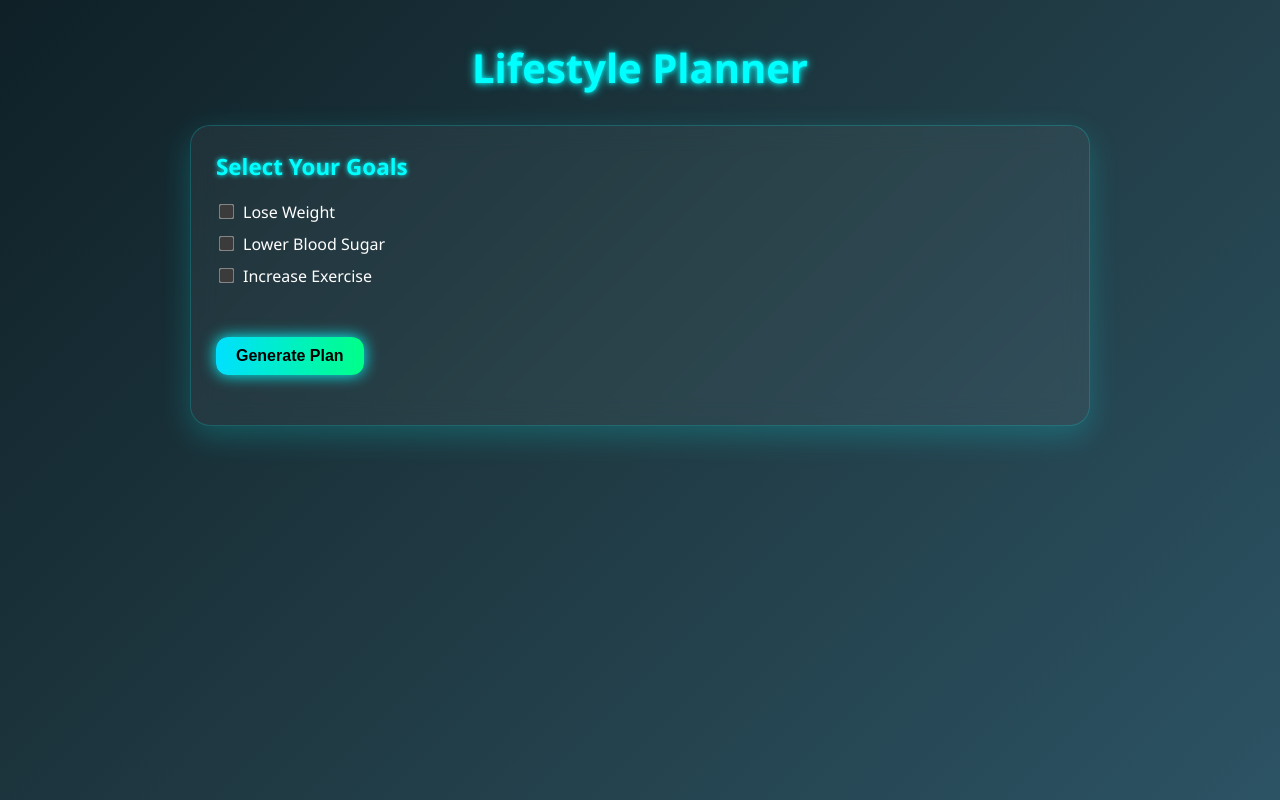
After one commit to Neelesh425/diabeties_prediction_new_apk, a Flask app: page /lifestyle in a window 1280 px wide. The commit adds this page. Run offline with Flask 3, Linux system fonts and the light colour scheme; parts of the project's set-up code (start-up, migrations or seed data) failed here and were passed over.

Commit message:
Inisialized and added Lifestyle planner

```diff
--- a/app.py
+++ b/app.py
@@ -109,6 +109,10 @@ def model_stats():
 def model_meta():
     return jsonify(meta)
 
+@app.route('/lifestyle')
+def lifestyle():
+    return render_template('lifestyle.html')
+
 
 if __name__ == "__main__":
     app.run(debug=True)
--- a/templates/index.html
+++ b/templates/index.html
@@ -15,7 +15,7 @@
     <a class="logo" href="/">SweetForecast</a>
     <div class="nav-links">
       <a href="#predict">Predict</a>
-      <a href="#extras">Extras</a>
+      <a href="/lifestyle">Lifestyle</a>
       <a href="#about">About</a>
     </div>
   </nav>
--- /dev/null
+++ b/templates/lifestyle.html
@@ -0,0 +1,168 @@
+<!doctype html>
+<html lang="en">
+<head>
+  <meta charset="utf-8">
+  <meta name="viewport" content="width=device-width, initial-scale=1">
+  <title>Lifestyle Planner - SweetForecast</title>
+  <link href="{{ url_for('static', filename='css/styles.css') }}" rel="stylesheet">
+  <style>
+    body {
+      margin: 0;
+      font-family: 'Segoe UI', sans-serif;
+      background: linear-gradient(135deg, #0f2027, #203a43, #2c5364);
+      color: white;
+      min-height: 100vh;
+      display: flex;
+      flex-direction: column;
+      align-items: center;
+    }
+
+   h1 {
+  margin-top: 40px;
+  font-size: 2.5rem;
+  color: cyan; /* Solid core color */
+  text-shadow:
+    0 0 4px rgba(0, 255, 255, 0.8),  /* inner glow */
+    0 0 8px rgba(0, 255, 255, 0.6),  /* medium glow */
+    0 0 12px rgba(0, 255, 255, 0.4); /* outer glow */
+}
+
+
+    .planner-container {
+      max-width: 900px;
+      width: 90%;
+      margin: 30px auto;
+      padding: 25px;
+      background: rgba(255, 255, 255, 0.05);
+      border-radius: 20px;
+      backdrop-filter: blur(12px);
+      box-shadow: 0 10px 30px rgba(0, 255, 255, 0.2);
+      border: 1px solid rgba(0, 255, 255, 0.2);
+    }
+
+    .goal-card h2 {
+      margin-top: 0;
+      font-size: 1.4rem;
+      color: cyan;
+      text-shadow: 0 0 5px cyan;
+    }
+
+    label {
+      display: flex;
+      align-items: center;
+      margin-bottom: 10px;
+      font-size: 1rem;
+    }
+
+    input[type="checkbox"] {
+      margin-right: 10px;
+      accent-color: cyan;
+      transform: scale(1.2);
+    }
+
+    .btn {
+      background: linear-gradient(90deg, #00e0ff, #00ff88);
+      color: black;
+      padding: 10px 20px;
+      border: none;
+      border-radius: 12px;
+      cursor: pointer;
+      font-size: 1rem;
+      font-weight: bold;
+      box-shadow: 0 0 15px cyan;
+      transition: all 0.3s ease;
+    }
+
+    .btn:hover {
+      transform: translateY(-2px) scale(1.05);
+      box-shadow: 0 0 25px cyan;
+    }
+
+    .plan-section {
+      margin-top: 25px;
+      display: grid;
+      grid-template-columns: repeat(auto-fit, minmax(250px, 1fr));
+      gap: 20px;
+    }
+
+    .plan-card {
+      background: rgba(0, 0, 0, 0.4);
+      border-radius: 15px;
+      padding: 15px;
+      border: 1px solid rgba(0, 255, 255, 0.2);
+      box-shadow: 0 5px 20px rgba(0, 255, 255, 0.2);
+      transform-style: preserve-3d;
+      transition: transform 0.4s ease, box-shadow 0.4s ease;
+    }
+
+    .plan-card:hover {
+      transform: translateY(-5px) rotateX(5deg) rotateY(5deg);
+      box-shadow: 0 15px 40px rgba(0, 255, 255, 0.4);
+    }
+
+    .plan-card h3 {
+      color: #00ffea;
+      text-shadow: 0 0 5px #00ffea;
+    }
+
+    .plan-card ul {
+      padding-left: 20px;
+      list-style: disc;
+    }
+  </style>
+</head>
+<body>
+  <h1>Lifestyle Planner</h1>
+  <div class="planner-container">
+    <!-- Goal Selection -->
+    <div class="goal-card">
+      <h2>Select Your Goals</h2>
+      <label><input type="checkbox" name="goal" value="weight_loss"> Lose Weight</label>
+      <label><input type="checkbox" name="goal" value="lower_sugar"> Lower Blood Sugar</label>
+      <label><input type="checkbox" name="goal" value="exercise_more"> Increase Exercise</label>
+      <br>
+      <button class="btn" id="generatePlan">Generate Plan</button>
+    </div>
+
+    <!-- Generated Plan -->
+    <div class="plan-section" id="planOutput">
+      <!-- Plans appear here -->
+    </div>
+  </div>
+
+  <script>
+    const plans = {
+      weight_loss: {
+        title: "Weight Loss Plan",
+        details: ["Eat 500 calories less per day", "Include 30 min cardio", "Avoid sugary drinks"]
+      },
+      lower_sugar: {
+        title: "Lower Blood Sugar Plan",
+        details: ["Reduce refined carbs", "Eat high-fiber foods", "Monitor glucose after meals"]
+      },
+      exercise_more: {
+        title: "Exercise Boost Plan",
+        details: ["30 min brisk walk daily", "2x weekly strength training", "Stretch every morning"]
+      }
+    };
+
+    document.getElementById("generatePlan").addEventListener("click", () => {
+      const selected = Array.from(document.querySelectorAll('input[name="goal"]:checked')).map(cb => cb.value);
+      const planOutput = document.getElementById("planOutput");
+      planOutput.innerHTML = "";
+
+      if (selected.length === 0) {
+        planOutput.innerHTML = "<p style='color:tomato;'>Please select at least one goal.</p>";
+        return;
+      }
+
+      selected.forEach(goal => {
+        const card = document.createElement("div");
+        card.className = "plan-card";
+        card.innerHTML = `<h3>${plans[goal].title}</h3><ul>${plans[goal].details.map(d => `<li>${d}</li>`).join('')}</ul>`;
+        planOutput.appendChild(card);
+      });
+    });
+  </script>
+</body>
+</html>
```
Also changed, not shown: static/js/main.js (+53 -0 lines).
